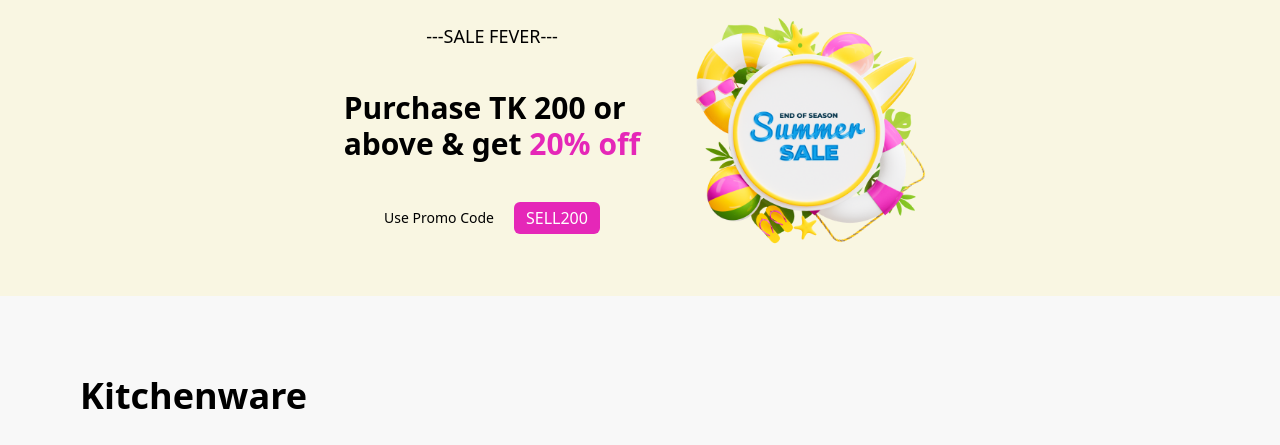
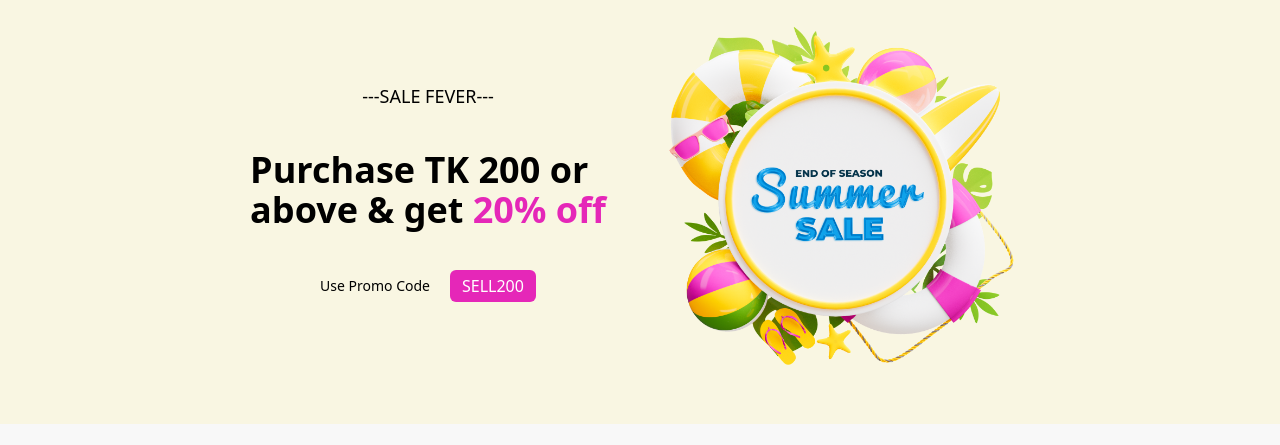
Before and after one commit to devmanirul/summer_sale, a website: page src/index.html in a window 1280 px wide. Shown: the top 445 px of the page. Drawn offline with Linux system fonts and the light colour scheme.

Commit message:
setup my project

```diff
--- a/src/index.html
+++ b/src/index.html
@@ -3,15 +3,17 @@
   <head>
     <meta charset="UTF-8" />
     <meta name="viewport" content="width=device-width, initial-scale=1.0" />
+    <title>summer_sale</title>
     <link href="./output.css" rel="stylesheet" />
   </head>
   <body class="">
+    <!-- header -->
     <div
       class="bg-[#f9f6e2] flex flex-row justify-center items-center gap-10 pb-10"
     >
       <div class="flex flex-col justify-center items-center gap-10">
         <p class="text-lg font-medium">---SALE FEVER---</p>
-        <h1 class="text-3xl font-bold text-justify">
+        <h1 class="text-4xl font-bold text-justify">
           Purchase TK 200 or <br class="" />
           above & get <span class="text-[#e527b8]">20% off</span>
         </h1>
@@ -23,7 +25,7 @@
         </div>
       </div>
       <div class="">
-        <img src="./images/Summer1.png" alt="" class="w-64 h-70" />
+        <img src="./images/Summer1.png" alt="" class="w-96 h-96" />
       </div>
     </div>
     <!-- main section -->
@@ -240,5 +242,6 @@
         </div>
       </div>
     </main>
+    <script src="js/script.js"></script>
   </body>
 </html>
```
Also changed, not shown: src/js/script.js (added), src/output.css, 1 other file.
